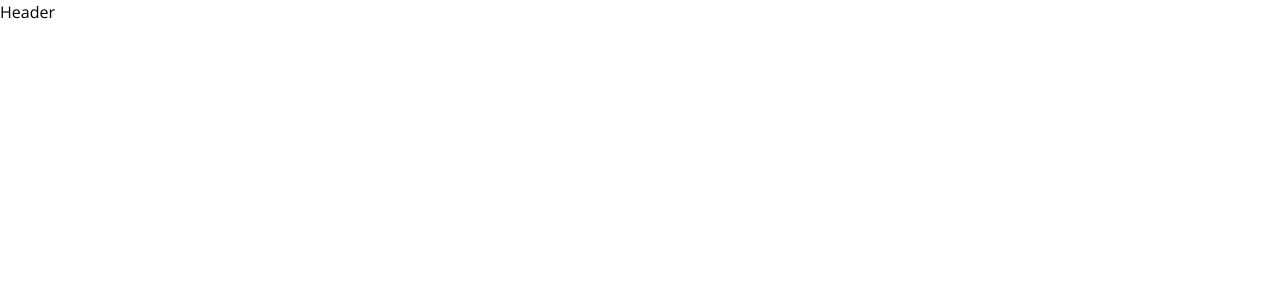
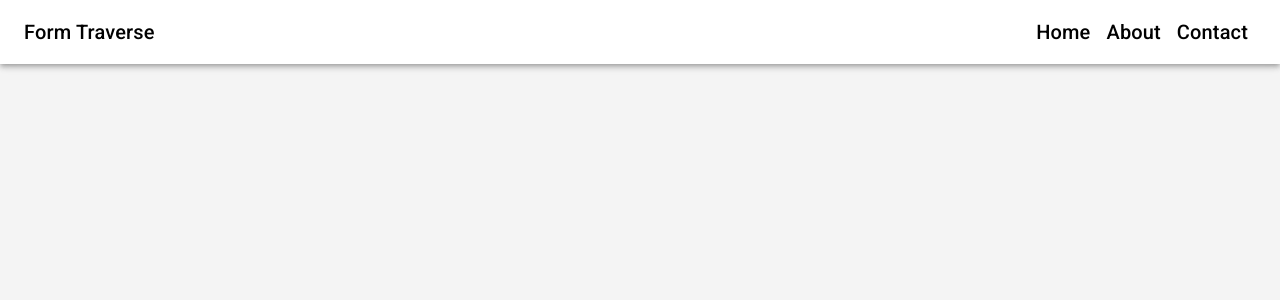
Before and after one commit to amankashyap004/form-traverse, a React (Vite) app: page / in a window 1280 px wide. Shown: the top 300 px of the page. Built offline with nearby package versions, Linux system fonts and the light colour scheme.

Commit message:
header component

```diff
--- a/src/App.css
+++ b/src/App.css
@@ -1,5 +1,6 @@
 @import url("https://fonts.googleapis.com/css2?family=Open+Sans:ital,wght@0,400;0,500;0,600;1,400;1,500;1,600&family=Roboto:wght@400;500&display=swap");
 
 body {
+   background-color: #f4f4f4;
    font-family: "Open Sans", "Roboto", sans-serif;
 }
--- a/src/components/Header.jsx
+++ b/src/components/Header.jsx
@@ -1,7 +1,31 @@
 import React from "react";
+import AppBar from "@mui/material/AppBar";
+import Toolbar from "@mui/material/Toolbar";
+import Typography from "@mui/material/Typography";
 
 const Header = () => {
-   return <div>Header</div>;
+   const navItems = ["Home", "About", "Contact"];
+
+   return (
+      <AppBar position="static">
+         <Toolbar className="bg-white">
+            <Typography variant="h6" className="text-black">
+               Form Traverse
+            </Typography>
+            <div className="flex ml-auto">
+               {navItems.map((item) => (
+                  <Typography
+                     key={item}
+                     variant="h6"
+                     className="text-black px-2 hover:underline cursor-pointer"
+                  >
+                     {item}
+                  </Typography>
+               ))}
+            </div>
+         </Toolbar>
+      </AppBar>
+   );
 };
 
 export default Header;
```
